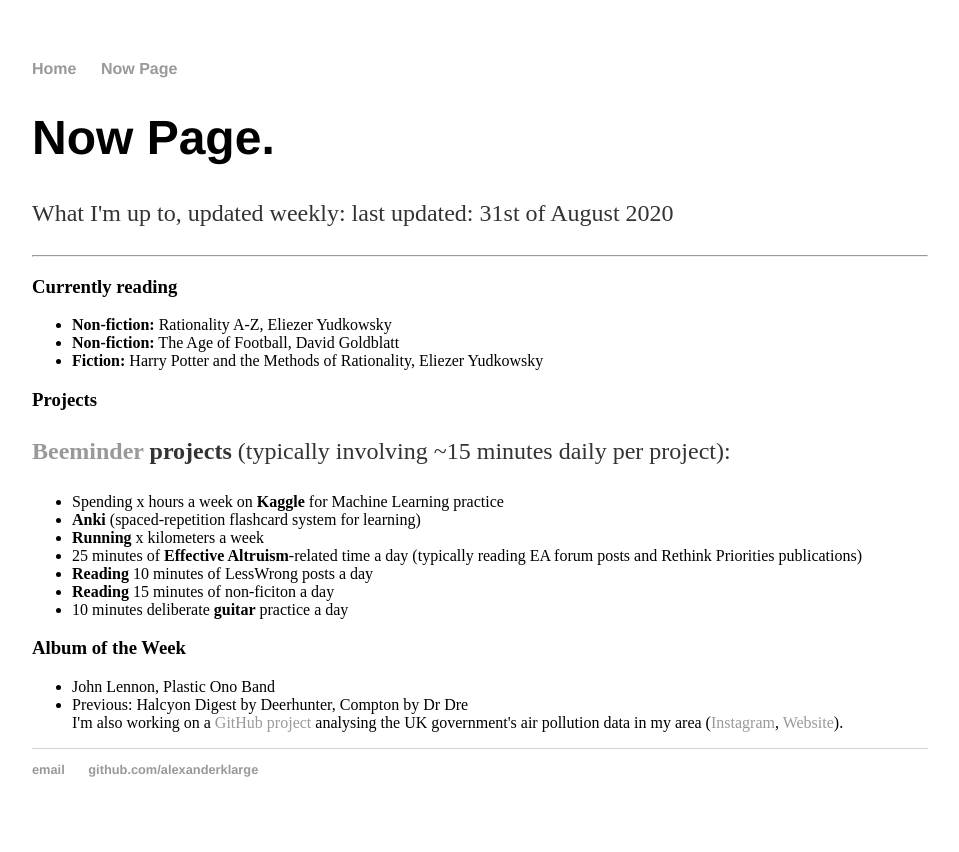
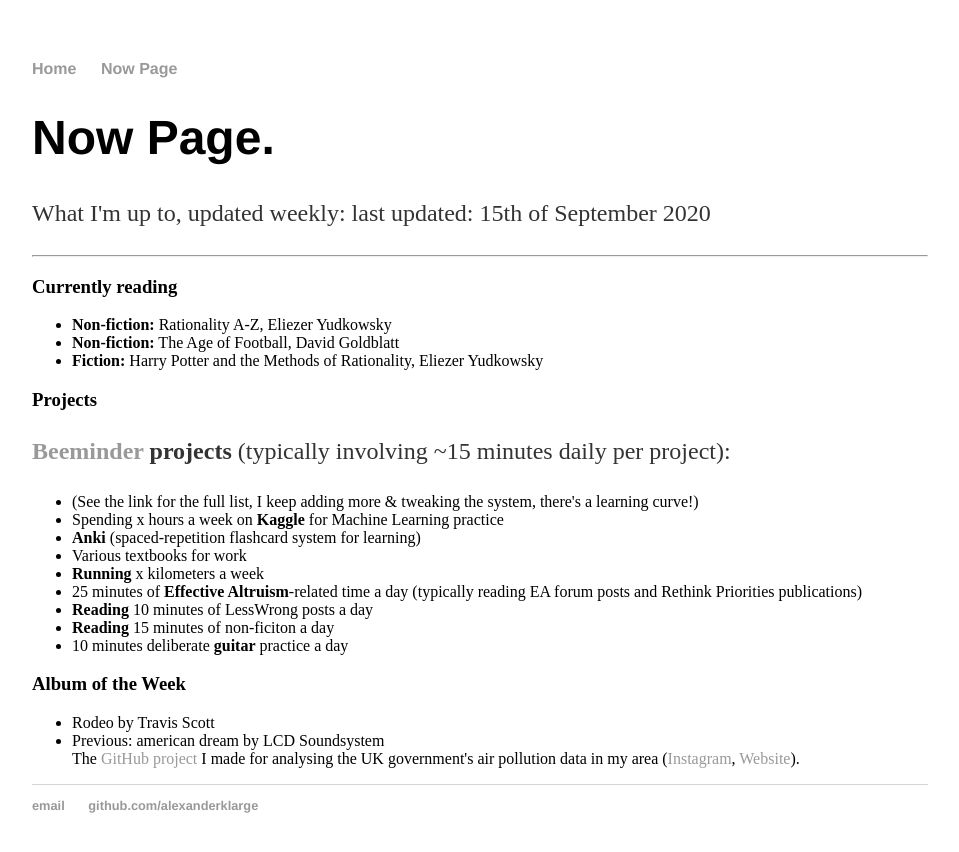
Before and after one commit to alexanderklarge/alexanderklarge.github.io, a Jekyll site: the page built from nowpage/index.html, in a window 1280 px wide. Shown: the top 852 px of the page, without its empty margins (160-1119 px from the left). Built offline with Jekyll 4.4.1, drawn with Linux system fonts in a browser that asks for light colours.

Commit message:
Weekly update

```diff
--- a/index.html
+++ b/index.html
@@ -4,6 +4,7 @@
 ---
 <div class="blurb">
 	<h1>Hi there, I'm Alex.</h1>
-	<p>I'm a 24 year old Junior Data Analyst, currently working on a few different projects to increase my career capital. I'm interested in coding, academic research, and data science/ machine learning.</p>
-	<p>I'm a recent re-discoverer of the Effective Altruism space, and am in the process of reading as much about it as I can so I can make a meaningful contribution via my career, potentially through research.</p>
+	<p>I'm a 24 year old Junior Data Analyst, currently working on a few different <a href='https://www.beeminder.com/alexanderklarge'>projects</a>. I'm interested in data science & machine learning, coding, academic research, the Effective Altruism & LessWrong communities, and quantified-self / self-improvement / personal knowledge management.</p>
+	<p>I'm a recent re-discoverer of the Effective Altruism space, and am in the process of teaching myself the skills to go from a data analyst to a data scientist in order to increase my career capital & earning-to-give ability.</p>
+	<p>I'm a huge Anki + Beeminder + Roam Research advocate and have had to force myself to not bring them up around friends due to espousing their virtues too often.</p>
 </div><!-- /.blurb -->
--- a/nowpage/index.html
+++ b/nowpage/index.html
@@ -4,7 +4,7 @@
 ---
 <div class="blurb">
 	<h1>Now Page.</h1>
-	<p>What I'm up to, updated weekly: last updated: 31st of August 2020</p>
+	<p>What I'm up to, updated weekly: last updated: 15th of September 2020</p>
 </div><!-- /.blurb -->
 <hr>
 <h3>Currently reading</h3>
@@ -17,8 +17,10 @@
 
 <p><b><a href="https://www.beeminder.com/alexanderklarge">Beeminder</a> projects</b> (typically involving ~15 minutes daily per project):</p>
 <ul>
+	<li>(See the link for the full list, I keep adding more & tweaking the system, there's a learning curve!)</li>
 	<li>Spending x hours a week on <b>Kaggle</b> for Machine Learning practice</li>
 	<li><b>Anki</b> (spaced-repetition flashcard system for learning)</li>
+	<li>Various textbooks for work</li>
 	<li><b>Running</b> x kilometers a week</li>
 	<li>25 minutes of <b>Effective Altruism</b>-related time a day (typically reading EA forum posts and Rethink Priorities publications)</li>
 	<li><b>Reading</b> 10 minutes of LessWrong posts a day</li>
@@ -28,7 +30,7 @@
 
 <h3>Album of the Week</h3>
 <ul>
-	<li>John Lennon, Plastic Ono Band</li>
-	<li>Previous: Halcyon Digest by Deerhunter, Compton by Dr Dre</li>
+	<li>Rodeo by Travis Scott</li>
+	<li>Previous: american dream by LCD Soundsystem</li>
 
-I'm also working on a <a href="https://github.com/alexanderklarge/DerbyAirPollution">GitHub project</a> analysing the UK government's air pollution data in my area (<a href="https://www.instagram.com/derbyairpollution/">Instagram</a>, <a href="https://derbyairpollution.co.uk/">Website</a>).
+The <a href="https://github.com/alexanderklarge/DerbyAirPollution">GitHub project</a> I made for analysing the UK government's air pollution data in my area (<a href="https://www.instagram.com/derbyairpollution/">Instagram</a>, <a href="https://derbyairpollution.co.uk/">Website</a>).
```
